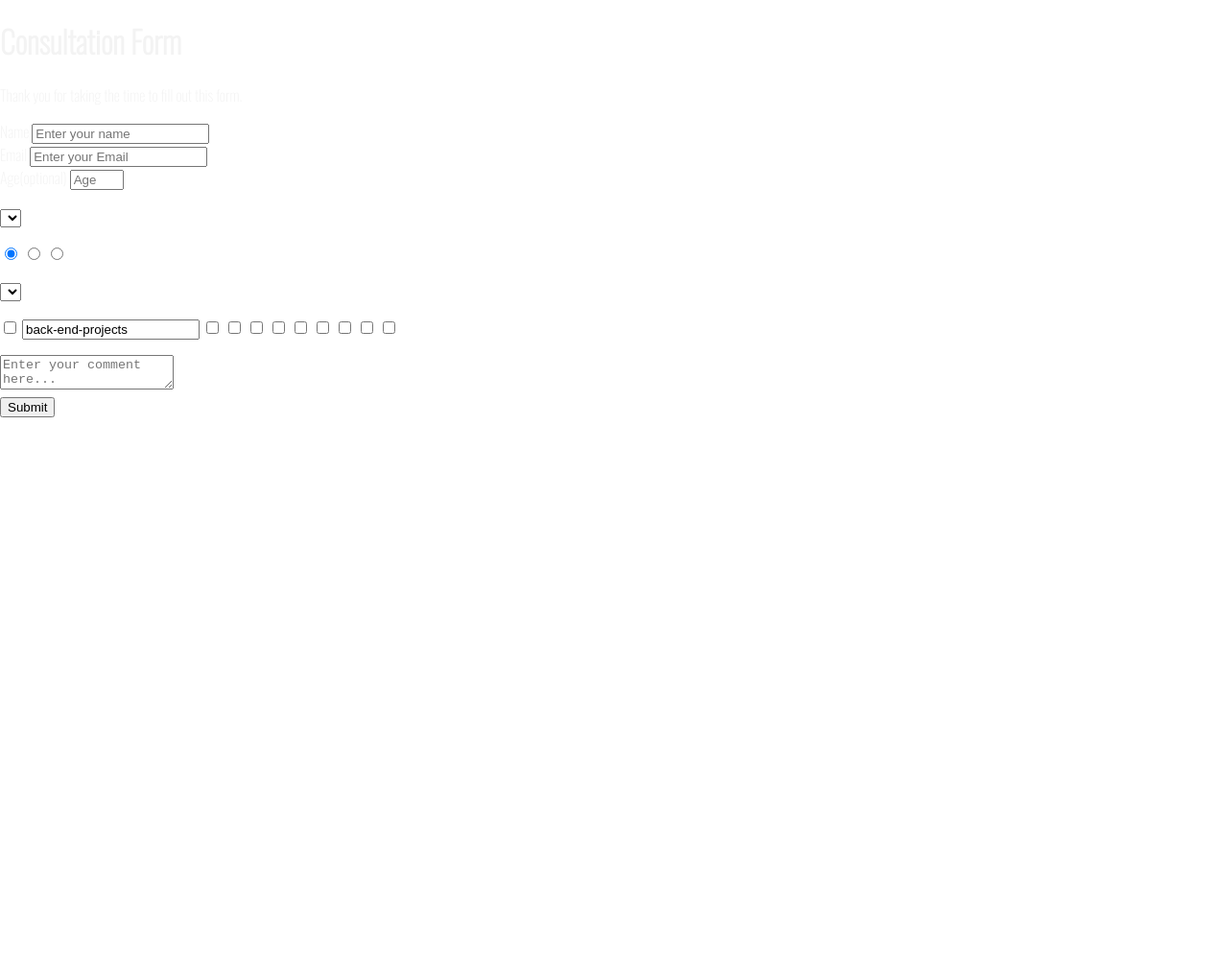
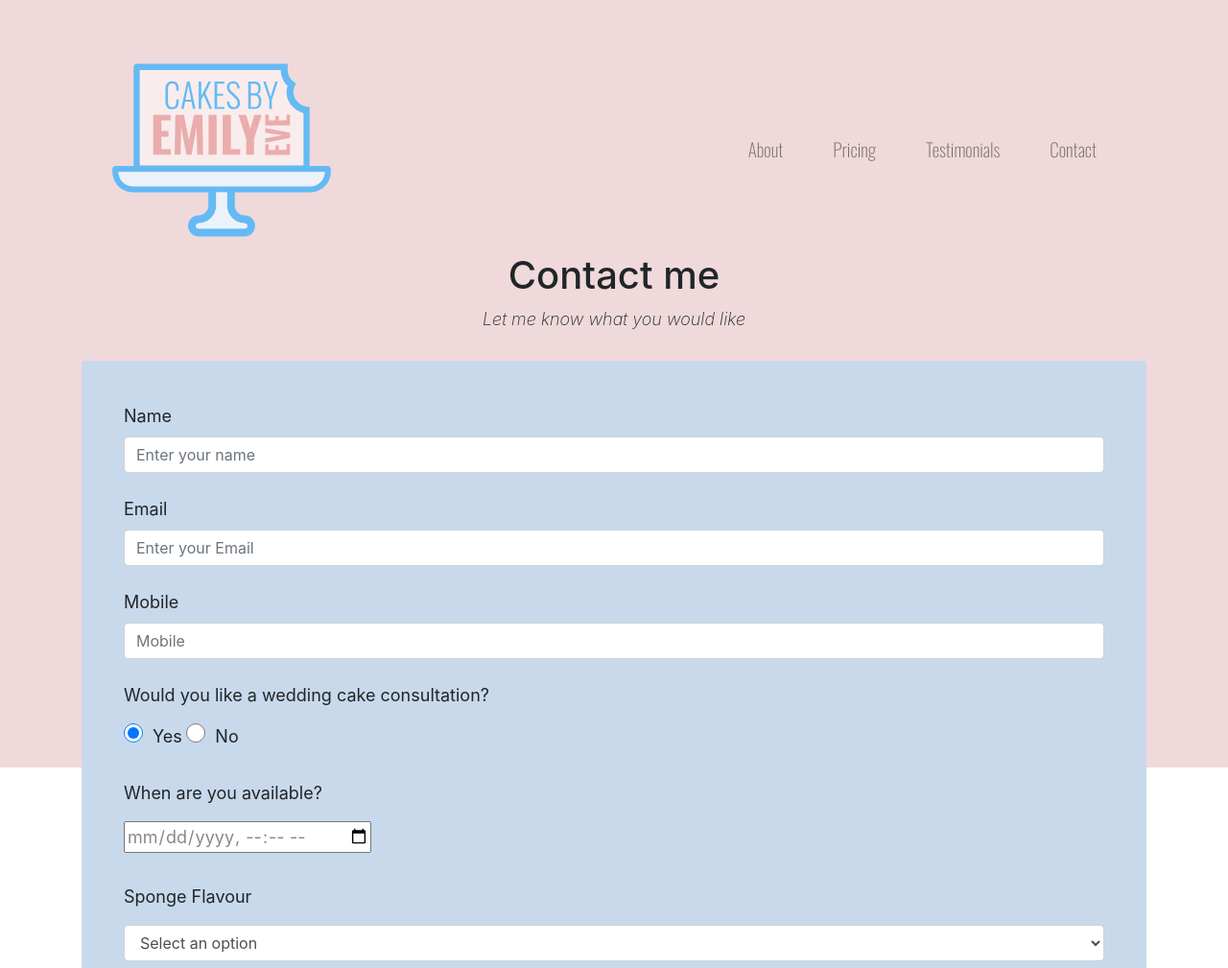
Before and after one commit to ChrisKirbyDev/CakesByEmilyEve, a plain HTML site: page contact.html in a window 1280 px wide. Shown: the top 1009 px of the page at 96% size. Before the commit the page ends 800 px from the top, so only its background shows below. Drawn offline with nearby package versions, Linux system fonts and the light colour scheme.

Commit message:
add bootstrap and styling to contact page

```diff
--- a/contact.html
+++ b/contact.html
@@ -1,20 +1,58 @@
+
 <!DOCTYPE html>
 <html lang="en" dir="ltr">
 
 <head>
 <meta charset="utf-8">
-  <title>Cakes by Emily Eve</title>
+<title>Survey Form</title>
+
+<!-- CSS Stylesheets -->
 <link rel="stylesheet" href="css/contactstyles.css">
+<link rel="stylesheet" href="https://stackpath.bootstrapcdn.com/bootstrap/4.4.1/css/bootstrap.min.css" integrity="sha384-Vkoo8x4CGsO3+Hhxv8T/Q5PaXtkKtu6ug5TOeNV6gBiFeWPGFN9MuhOf23Q9Ifjh" crossorigin="anonymous">
+
+
+<!-- Google Fonts -->
 <link href="https://fonts.googleapis.com/css2?family=Oswald:wght@200&display=swap" rel="stylesheet">
+
+<!-- Bootstrap scripts -->
+<script src="https://code.jquery.com/jquery-3.4.1.slim.min.js" integrity="sha384-J6qa4849blE2+poT4WnyKhv5vZF5SrPo0iEjwBvKU7imGFAV0wwj1yYfoRSJoZ+n" crossorigin="anonymous"></script>
+<script src="https://cdn.jsdelivr.net/npm/popper.js@1.16.0/dist/umd/popper.min.js" integrity="sha384-Q6E9RHvbIyZFJoft+2mJbHaEWldlvI9IOYy5n3zV9zzTtmI3UksdQRVvoxMfooAo" crossorigin="anonymous"></script>
+<script src="https://stackpath.bootstrapcdn.com/bootstrap/4.4.1/js/bootstrap.min.js" integrity="sha384-wfSDF2E50Y2D1uUdj0O3uMBJnjuUD4Ih7YwaYd1iqfktj0Uod8GCExl3Og8ifwB6" crossorigin="anonymous"></script>
 
 </head>
 
 <body>
 <div class="container">
   <header class="header">
-      <h1 id="title" class="text-center">Consultation Form</h1>
+
+    <!-- Nav Bar -->
+    <nav class="navbar navbar-expand-lg navbar-light">
+      <a class="navbar-brand" href=""><img class="navbar-img" src="images\cbee_logo.svg" alt="emily_eve"></a>
+      <button class="navbar-toggler" type="button" data-toggle="collapse" data-target="#navbarTogglerDemo02" aria-controls="navbarTogglerDemo02" aria-expanded="false" aria-label="Toggle navigation">
+        <span class="navbar-toggler-icon"></span>
+      </button>
+      <div class="collapse navbar-collapse" id="navbarTogglerDemo02">
+        <ul class="navbar-nav ml-auto">
+          <li class="nav-item">
+            <a class="nav-link" href="#features">About</a>
+          </li>
+          <li class="nav-item">
+            <a class="nav-link" href="#pricing">Pricing</a>
+          </li>
+          <li class="nav-item">
+            <a class="nav-link" href="#testimonials">Testimonials</a>
+          </li>
+          <li class="nav-item">
+            <a class="nav-link" href="..\ProductLandingPage\contact.html">Contact</a>
+          </li>
+        </ul>
+      </div>
+    </nav>
+
+
+    <h1 id="title" class="text-center">Contact me</h1>
     <p id="description" class="description text-center">
-        Thank you for taking the time to fill out this form.
+      Let me know what you would like
     </p>
   </header>
   <form id="survey-form">
@@ -27,67 +65,67 @@
       <input type="email" name="email" id="email" class="form-control" placeholder="Enter your Email" required />
     </div>
     <div class="form-group">
-        <label id="number-label" for="number">Age<span class="clue">(optional)</span></label>
-        <input type="number" name="age" id="number" min="10" max="99" class="form-control" placeholder="Age" />
-      </div>
-      <div class="form-group">
-        <p></p>
-        <select id="dropdown" name="role" class="form-control" required>
-          <option disabled selected value></option>
-          <option value="student"></option>
-          <option value="job"></option>
-          <option value="learner"></option>
-          <option value="preferNo"></option>
-          <option value="other"></option>
-        </select>
+      <label id="number-label" for="number">Mobile</label>
+      <input type="tel" name="age" id="number" class="form-control" placeholder="Mobile" />
     </div>
 
     <div class="form-group">
-        <p></p>
+      <p>Would you like a wedding cake consultation?</p>
       <label>
-          <input name="user-recommend" value="definitely" type="radio" class="input-radio" checked /></label>
+        <input name="user-recommend" value="yes" type="radio" class="input-radio" checked />Yes</label>
       <label>
-          <input name="user-recommend" value="maybe" type="radio" class="input-radio" /></label>
-
-        <label><input name="user-recommend" value="not-sure" type="radio" class="input-radio" /></label>
+        <input name="user-recommend" value="no" type="radio" class="input-radio" />No</label>
     </div>
 
     <div class="form-group">
       <p>
+        When are you available?
+      </p>
+      <label><input name="prefer" value="available" type="datetime-local" class="input-checkbox" /></label>
+    </div>
 
+    <div class="form-group">
+      <p>Sponge Flavour</p>
+      <select id="dropdown" name="sponge-flavour" class="form-control" required>
+        <option disabled selected value>Select an option</option>
+        <option value="vanila">Vanilla</option>
+        <option value="chocolate">Chocolate</option>
+        <option value="carrot">Carrot</option>
+        <option value="Coffee">Coffee</option>
+        <option value="Lemon">Lemon</option>
+      </select>
+    </div>
+
+
+
+    <div class="form-group">
+      <p>
+        Filling
       </p>
-        <select id="most-like" name="mostLike" class="form-control" required>
-          <option disabled selected value></option>
-          <option value="challenges"></option>
-          <option value="projects"></option>
-          <option value="community"></option>
-          <option value="openSource"></option>
+      <select id="most-like" name="filling" class="form-control" required>
+        <option disabled selected value>Select an option</option>
+        <option value="vanilla_buttercream">Vanilla Buttercream</option>
+        <option value="vanilla_buttercream_raspberryjam">Vanilla Buttercream/Raspberry Jam</option>
+        <option value="chocolate_ganache">Chocolate Ganache</option>
+        <option value="chocolate_buttercream">Chocolate Buttercream</option>
+        <option value="lemon_buttercream">Lemon Buttercream/Lemon Curd</option>
+        <option value="creamcheese">Creamcheese</option>
+        <option value="coffee_buttercream">Coffee Buttercream</option>
+
+
       </select>
     </div>
 
     <div class="form-group">
       <p>
-
-          <span class="clue"></span>
+        When would you like it ready?
       </p>
-
-        <label><input name="prefer" value="front-end-projects" type="checkbox" class="input-checkbox" /></label>
-        <label>
-          <input name="prefer" value="back-end-projects" type="" class="" /></label>
-        <label><input name="prefer" value="" type="checkbox" class="" /></label>
-        <label><input name="prefer" value="" type="checkbox" class="" /></label>
-        <label><input name="prefer" value="" type="checkbox" class="" /></label>
-        <label><input name="prefer" value="" type="checkbox" class="" /></label>
-        <label><input name="prefer" value="" type="checkbox" class="" /></label>
-        <label><input name="prefer" value="" type="checkbox" class="" /></label>
-        <label><input name="prefer" value="" type="checkbox" class="" /></label>
-        <label><input name="prefer" value="" type="checkbox" class="" /></label>
-        <label><input name="prefer" value="" type="checkbox" class="" /></label>
+      <label><input name="prefer" value="ready" type="datetime-local" class="input-checkbox" /></label>
     </div>
 
     <div class="form-group">
-        <p></p>
-        <textarea id="comments" class="input-textarea" name="comment" placeholder="Enter your comment here..."></textarea>
+      <p>What design would you like?</p>
+      <textarea id="comments" class="input-textarea" name="comment" placeholder="Please give me as much detail as you can..."></textarea>
     </div>
 
     <div class="form-group">
--- a/css/contactstyles.css
+++ b/css/contactstyles.css
@@ -1,8 +1,10 @@
 :root {
---color-white: #f3f3f3;
---color-darkblue: #1b1b32;
+  --color-grey: #888888;
+  --color-white: #f9ecec;
+  --color-lightpink: #f0d9da;
+  --color-lightblue: #c8d9eb;
   --color-darkblue-alpha: rgba(24, 24, 45, 0.6);
---color-green: #5b8c85;
+  --color-green: #ef8172;
 }
 
 *,
@@ -16,6 +18,185 @@ font-family: 'Oswald', sans-serif;
   font-size: 1rem;
   font-weight: 400;
   line-height: 1.4;
-color: var(--color-white);
+  color: var(--color-grey);
   margin: 0;
 }
+
+/* mobile friendly alternative to using background-attachment: fixed */
+body::before {
+  content: '';
+  position: fixed;
+  top: 0;
+  left: 0;
+  height: 100%;
+  width: 100%;
+  z-index: -1;
+  background: var(--color-lightpink);
+  background-size: cover;
+  background-repeat: no-repeat;
+  background-position: center;
+}
+
+h1 {
+  font-weight: 400;
+  line-height: 1.2;
+}
+
+p {
+  font-size: 1.125rem;
+}
+
+h1,
+p {
+  margin-top: 0;
+  margin-bottom: 0.5rem;
+}
+
+label {
+  display: flex;
+  align-items: center;
+  font-size: 1.125rem;
+  margin-bottom: 0.5rem;
+}
+
+input,
+button,
+select,
+textarea {
+  margin: 0;
+  font-family: inherit;
+  font-size: inherit;
+  line-height: inherit;
+}
+
+button {
+  border: none;
+}
+
+.container {
+  width: 100%;
+  margin: 3.125rem auto 0 auto;
+}
+
+@media (min-width: 576px) {
+  .container {
+    max-width: 540px;
+  }
+}
+
+@media (min-width: 768px) {
+  .container {
+    max-width: 720px;
+  }
+}
+
+.header {
+  padding: 0 0.625rem;
+  margin-bottom: 1.875rem;
+}
+
+.description {
+  font-style: italic;
+  font-weight: 200;
+}
+
+.clue {
+  margin-left: 0.25rem;
+  font-size: 0.9rem;
+  color: #e4e4e4;
+}
+
+.text-center {
+  text-align: center;
+}
+
+/* form */
+
+form {
+  background: var(--color-lightblue);
+  padding: 2.5rem 0.625rem;
+  border-radius: 0.25rem;
+}
+
+@media (min-width: 480px) {
+  form {
+    padding: 2.5rem;
+  }
+}
+
+.form-group {
+  margin: 0 auto 1.25rem auto;
+  padding: 0.25rem;
+}
+
+.form-control {
+  display: block;
+  width: 100%;
+  height: 2.375rem;
+  padding: 0.375rem 0.75rem;
+  color: #495057;
+  background-color: #fff;
+  background-clip: padding-box;
+  border: 1px solid #ced4da;
+  border-radius: 0.25rem;
+  transition: border-color 0.15s ease-in-out, box-shadow 0.15s ease-in-out;
+}
+
+.form-control:focus {
+  border-color: #80bdff;
+  outline: 0;
+  box-shadow: 0 0 0 0.2rem rgba(0, 123, 255, 0.25);
+}
+
+.input-radio,
+.input-checkbox {
+  display: inline-block;
+  margin-right: 0.625rem;
+  min-height: 1.25rem;
+  min-width: 1.25rem;
+  color: var(--color-grey);
+}
+
+.input-textarea {
+  min-height: 120px;
+  width: 100%;
+  padding: 0.625rem;
+  resize: vertical;
+}
+
+.submit-button {
+  display: block;
+  width: 100%;
+  padding: 0.75rem;
+  background: var(--color-green);
+  color: #ffff;
+  border-radius: 2px;
+  cursor: pointer;
+}
+
+/* Nav Bar End*/
+.navbar {
+padding: 0 0 4.5rem
+}
+
+.navbar-brand {
+font-family: "Oswald";
+font-size: 2.5rem;
+font-weight: bold;
+}
+
+.nav-item {
+padding: 0 18px;
+}
+
+.nav-link {
+font-size: 1.2rem;
+font-family: "Oswald"
+}
+
+.navbar-img {
+  height: 80%;
+  width: 80%;
+}
+
+/* Nav Bar End */
```
Also changed, not shown: index.html (+2 -2 lines). Lines whose indentation alone changed are shown as unchanged.
